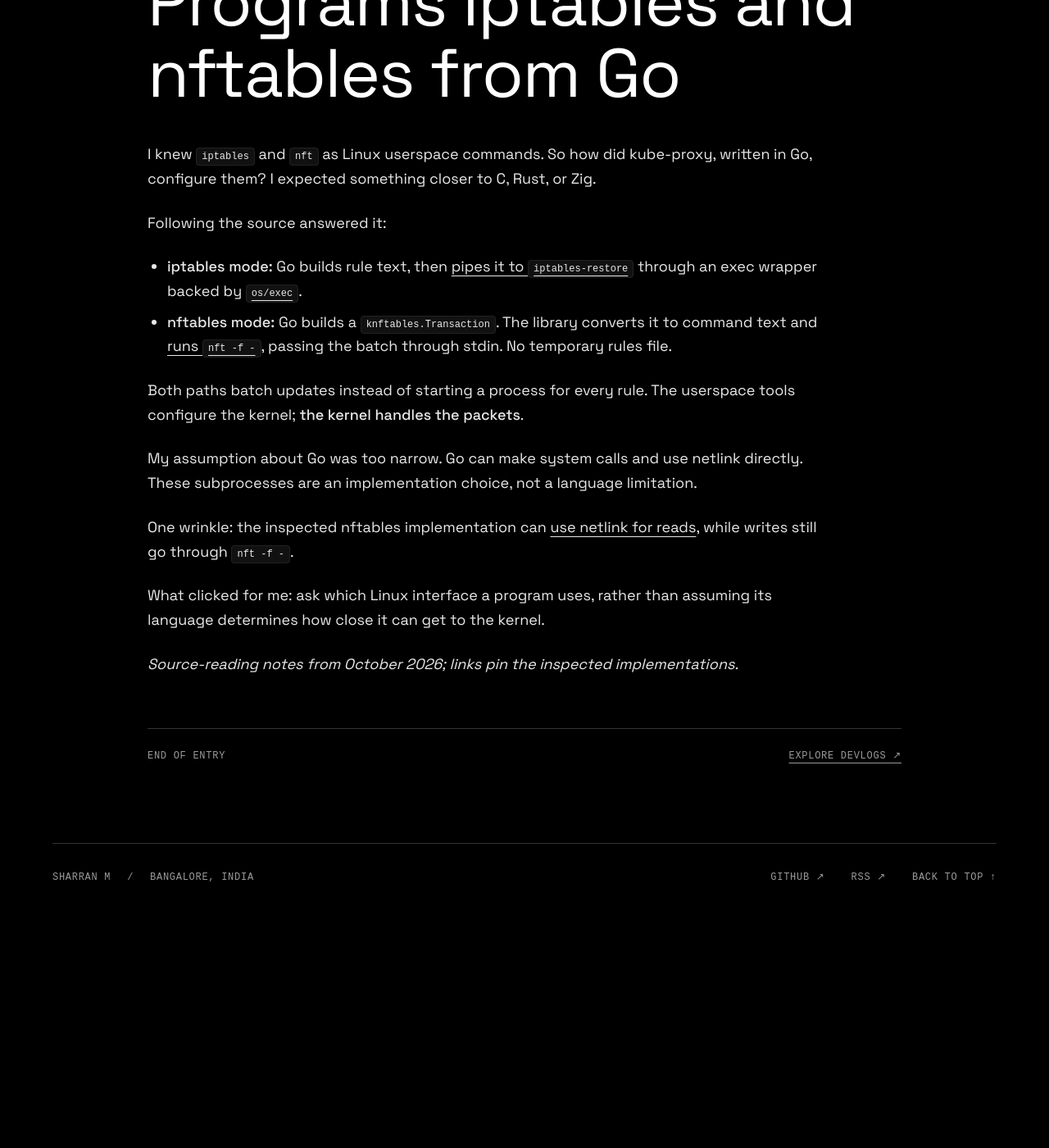
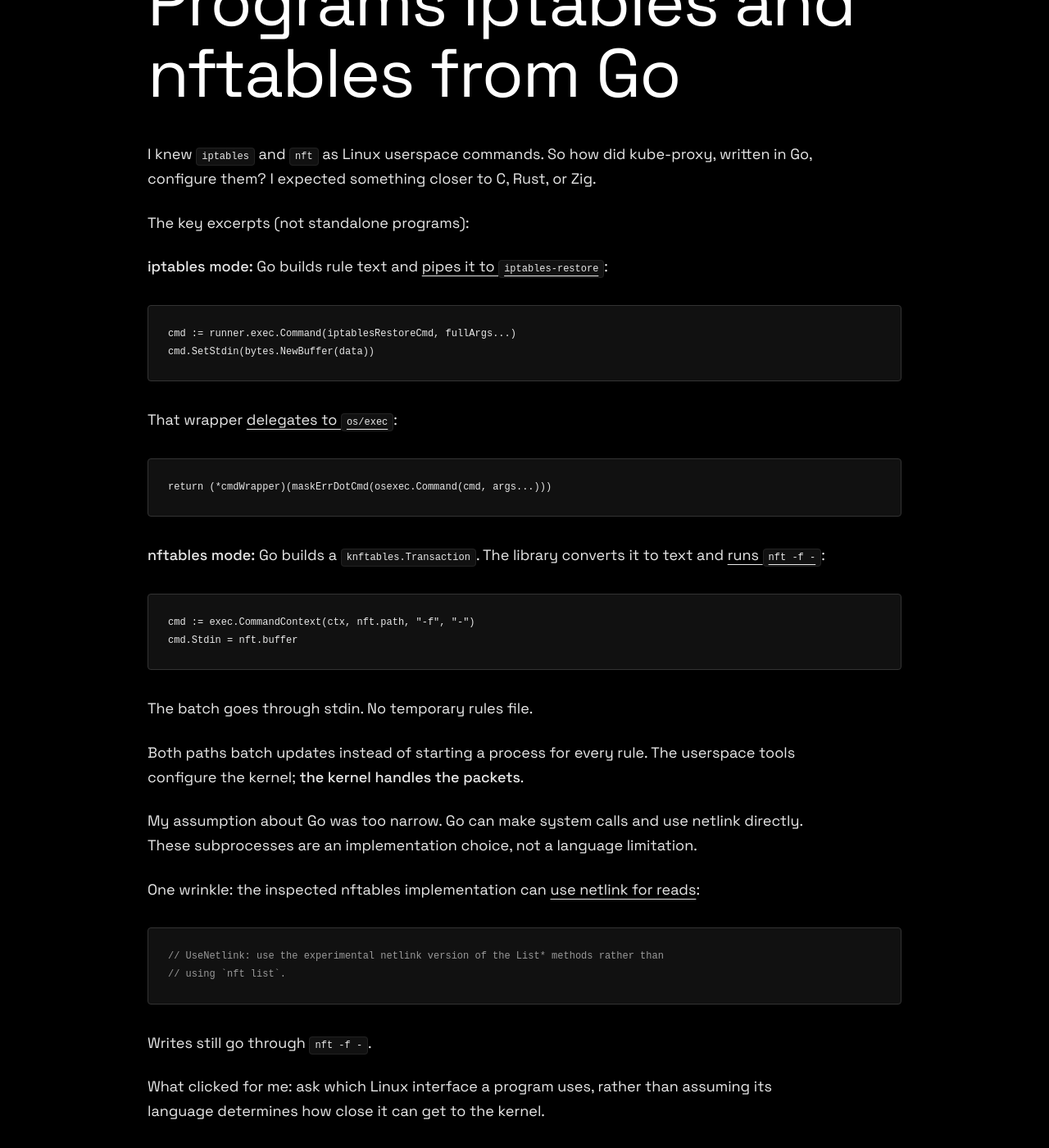
Before and after one commit to msharran/msharran.github.io, a Jekyll site: the page built from devlog/20261031-kube-proxy-iptables-nftables-from-go.md, in a window 1280 px wide and 1400 px high, scrolled down 388 px. Shown: the whole window at 82% size. Built offline with Jekyll 4.4.1, drawn with Linux system fonts in a browser that asks for light colours; a style sheet for code colours, icons or effects is not loaded; before the commit the page ends 1509 px from its top, so only the background shows below that.

Commit message:
Show concise source excerpts beside each microblog citation

````diff
--- a/devlog/20261031-kube-proxy-iptables-nftables-from-go.md
+++ b/devlog/20261031-kube-proxy-iptables-nftables-from-go.md
@@ -10,16 +10,42 @@ description: "A quick source dive into how Go hands networking rules to Linux us
 
 I knew `iptables` and `nft` as Linux userspace commands. So how did kube-proxy, written in Go, configure them? I expected something closer to C, Rust, or Zig.
 
-Following the source answered it:
+The key excerpts (not standalone programs):
 
-- **iptables mode:** Go builds rule text, then [pipes it to `iptables-restore`][iptables] through an exec wrapper backed by [`os/exec`][exec].
-- **nftables mode:** Go builds a `knftables.Transaction`. The library converts it to command text and [runs `nft -f -`][nft], passing the batch through stdin. No temporary rules file.
+**iptables mode:** Go builds rule text and [pipes it to `iptables-restore`][iptables]:
+
+```go
+cmd := runner.exec.Command(iptablesRestoreCmd, fullArgs...)
+cmd.SetStdin(bytes.NewBuffer(data))
+```
+
+That wrapper [delegates to `os/exec`][exec]:
+
+```go
+return (*cmdWrapper)(maskErrDotCmd(osexec.Command(cmd, args...)))
+```
+
+**nftables mode:** Go builds a `knftables.Transaction`. The library converts it to text and [runs `nft -f -`][nft]:
+
+```go
+cmd := exec.CommandContext(ctx, nft.path, "-f", "-")
+cmd.Stdin = nft.buffer
+```
+
+The batch goes through stdin. No temporary rules file.
 
 Both paths batch updates instead of starting a process for every rule. The userspace tools configure the kernel; **the kernel handles the packets**.
 
 My assumption about Go was too narrow. Go can make system calls and use netlink directly. These subprocesses are an implementation choice, not a language limitation.
 
-One wrinkle: the inspected nftables implementation can [use netlink for reads][netlink], while writes still go through `nft -f -`.
+One wrinkle: the inspected nftables implementation can [use netlink for reads][netlink]:
+
+```go
+// UseNetlink: use the experimental netlink version of the List* methods rather than
+// using `nft list`.
+```
+
+Writes still go through `nft -f -`.
 
 What clicked for me: ask which Linux interface a program uses, rather than assuming its language determines how close it can get to the kernel.
 
````
